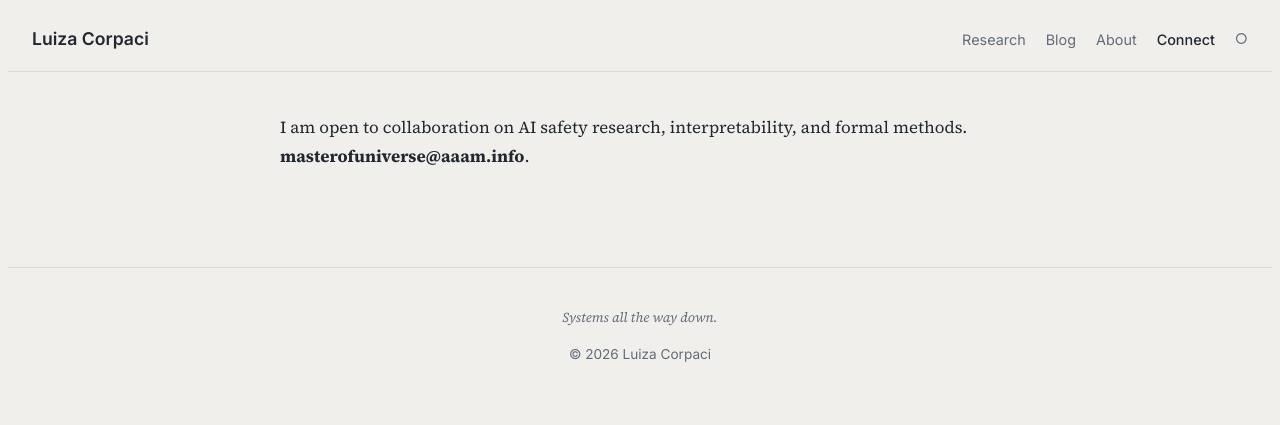
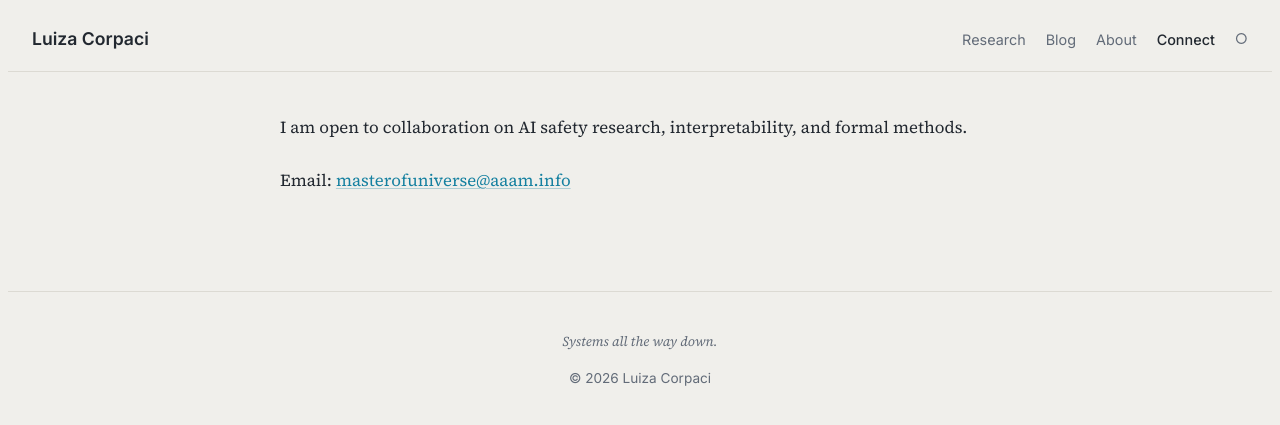
Before and after one commit to corpaci/corpaci.github.io, a Jekyll site: the page built from connect.md, in a window 1280 px wide. Shown: the top 425 px of the page. Built offline with Jekyll 4.4.1, drawn with Linux system fonts in a browser that asks for light colours.

Commit message:
added contacts

```diff
--- a/connect.md
+++ b/connect.md
@@ -6,4 +6,20 @@ hide_title: true
 ---
 
 I am open to collaboration on AI safety research, interpretability, and formal methods.
-**masterofuniverse@aaam.info**.
+
+
+<div class="day-only" markdown="1">
+Email: <a href="mailto:masterofuniverse@aaam.info">masterofuniverse@aaam.info</a>
+
+</div>
+
+
+
+<div class="night-only" markdown="1">
+Email: <a href="mailto:agiornot@gmail.com">agiornot@gmail.com</a>
+</div>
+
+
+<div class="beyond-only" markdown="1">
+Email: <a href="mailto:luiza.corpaci@gmail.com">luiza.corpaci@gmail.com</a>
+</div>
```
